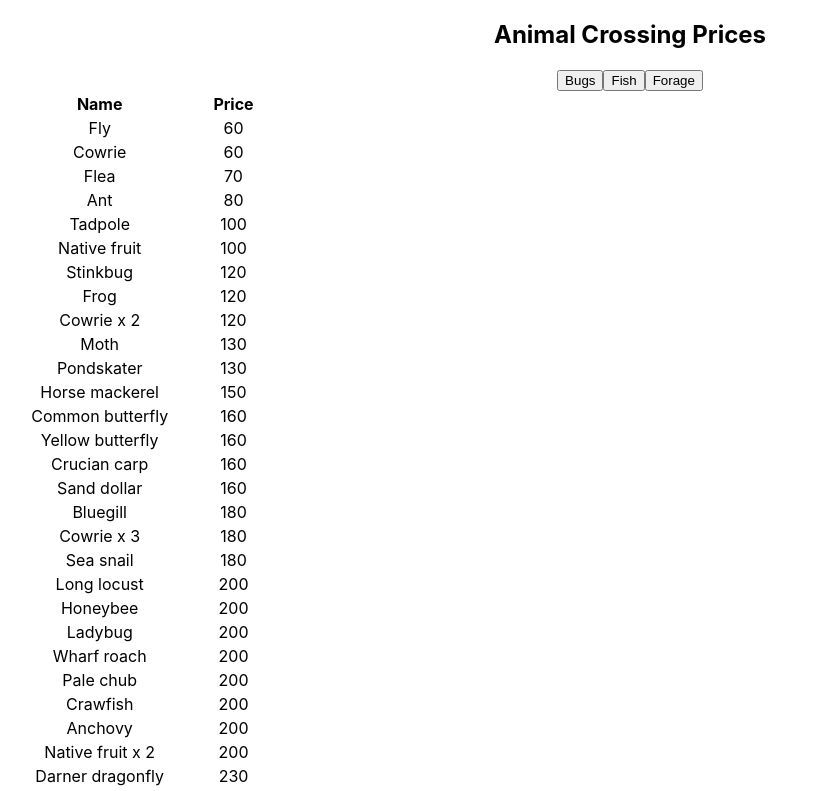
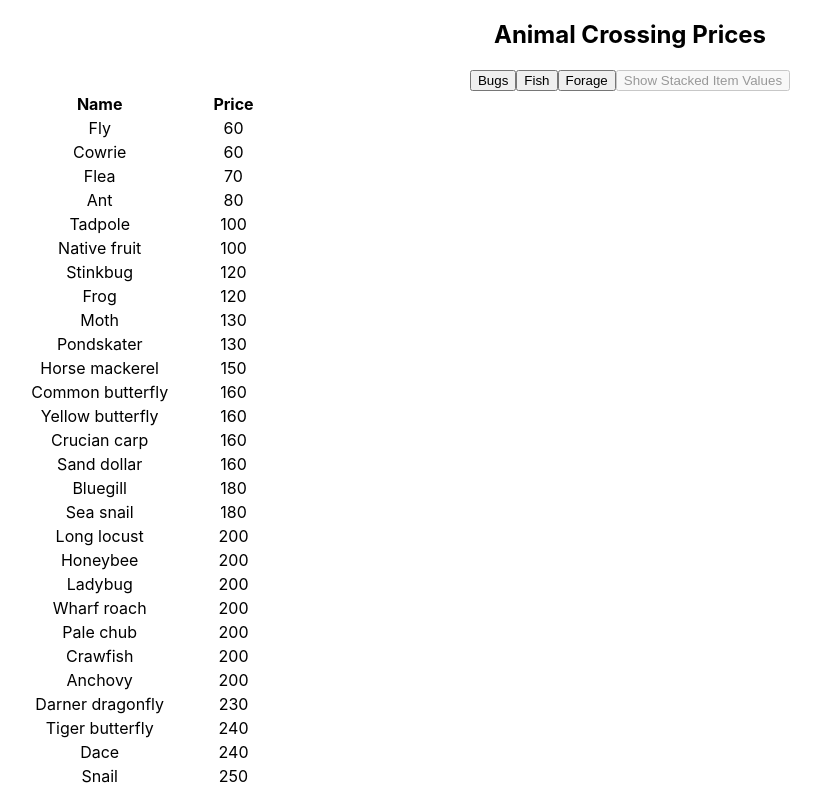
Before and after one commit to ExperimentMonty/acnh-sell-list, a React (Create React App) app: page / in a window 1280 px wide. Shown: the top 791 px of the page, without its empty margins (10-831 px from the left). Built offline with nearby package versions, Linux system fonts and the light colour scheme.

Commit message:
Stacked values don't show up right away, you have to choose to toggle them on. I don't like how the UI for this looks now though.

```diff
--- a/src/App.js
+++ b/src/App.js
@@ -31,13 +31,27 @@
         const forageList = Object.entries(forage).map((rawItem) => rawItem[1]) // Gets the details as the top level object
             .filter((itemDetails) => {
                 return itemDetails.seasonsNorthernHemisphere[currentMonth];
-            })
-            .reduce((output, item) => {
+            });
+
+        this.state = {
+            bugsIncluded: true,
+            fishIncluded: true,
+            forageIncluded: true,
+            showStacks: false,
+            bugsList: bugsList,
+            fishList: fishList,
+            forageList: forageList,
+        };
+    }
+
+    createStackedList(list) {
+        if (this.state.showStacks) {
+            return list.reduce((output, item) => {
                 // I'm pretty sure there's a cleaner way to show stacked items than this, but oh well,
                 // I'm learning a lot by doing it this way
-                console.log(item);
+                // console.log(item);
                 output.push(item)
-                for (let i = item.interval; i < item.maxStack; i = i+item.interval) {
+                for (let i = item.interval; i < item.maxStack; i = i + item.interval) {
                     if (i === 1) {
                         continue;
                     }
@@ -48,28 +62,26 @@
                 }
                 return output;
             }, []);
-
-        this.state = {
-            bugsIncluded: true,
-            fishIncluded: true,
-            forageIncluded: true,
-            bugsList: bugsList,
-            fishList: fishList,
-            forageList: forageList,
-        };
+        } else {
+            return list;
+        }
     }
 
     // TODO: Refactor these toggle functions into one configurable function
     toggleBugs() {
-        this.setState({bugsIncluded: !this.state.bugsIncluded})
+        this.setState({bugsIncluded: !this.state.bugsIncluded});
     }
 
     toggleFish() {
-        this.setState({fishIncluded: !this.state.fishIncluded})
+        this.setState({fishIncluded: !this.state.fishIncluded});
     }
 
     toggleForage() {
-        this.setState({forageIncluded: !this.state.forageIncluded})
+        this.setState({forageIncluded: !this.state.forageIncluded});
+    }
+
+    toggleShowStacks() {
+        this.setState({showStacks: !this.state.showStacks});
     }
 
     render() {
@@ -82,15 +94,17 @@
                     bugsIncluded={this.state.bugsIncluded}
                     fishIncluded={this.state.fishIncluded}
                     forageIncluded={this.state.forageIncluded}
+                    showStacks={this.state.showStacks}
                     bugsOnClick={() => this.toggleBugs()}
                     fishOnClick={() => this.toggleFish()}
                     forageOnClick={() => this.toggleForage()}
+                    showStacksOnClick={() => this.toggleShowStacks()}
                 />
                 <ItemTable
                     itemLists={
                         [this.state.bugsIncluded ? this.state.bugsList : [],
                         this.state.fishIncluded ? this.state.fishList: [],
-                        this.state.forageIncluded ? this.state.forageList: [],]
+                        this.createStackedList(this.state.forageIncluded ? this.state.forageList: []),]
                     }
                 />
             </div>
--- a/src/TableHeader.js
+++ b/src/TableHeader.js
@@ -21,6 +21,11 @@
                     status={this.props.forageIncluded}
                     onClick={this.props.forageOnClick}
                 />
+                <HeaderToggle
+                    title="Show Stacked Item Values"
+                    status={this.props.showStacks}
+                    onClick={this.props.showStacksOnClick}
+                />
             </>
         )
     }
```
